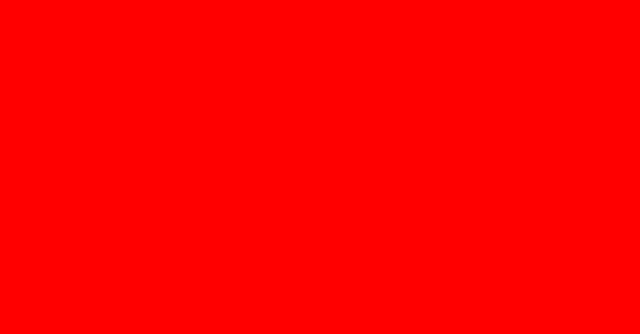
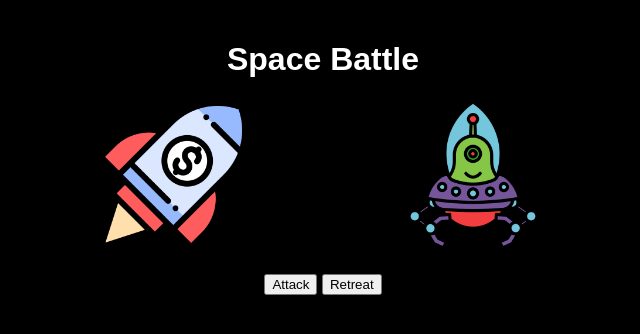
Before and after one commit to ramzikarkoub/Per-Scholas-Space-Ship-OOP-LAB, a plain HTML site: page index.html in a window 1280 px wide. Shown: the whole page, without its empty margins (317-957 px from the left). Drawn offline with Linux system fonts and the light colour scheme.

Commit message:
Wire Framed the app html/CSS

```diff
--- a/index.html
+++ b/index.html
@@ -13,13 +13,28 @@
     <link rel="stylesheet" href="style.css" />
   </head>
   <body>
-    <!--[if lt IE 7]>
-      <p class="browsehappy">
-        You are using an <strong>outdated</strong> browser. Please
-        <a href="#">upgrade your browser</a> to improve your experience.
-      </p>
-    <![endif]-->
-
+    <div id="game-container">
+      <h1>Space Battle</h1>
+      <div id="status"></div>
+      <div id="spaceships">
+        <div id="player-ship">
+          <img src="player-ship.png" alt="USS Assembly" />
+          <div class="health-bar">
+            <div class="health" id="player-health"></div>
+          </div>
+        </div>
+        <div id="alien-ship">
+          <img src="alien-ship.png" alt="Alien Ship" />
+          <div class="health-bar">
+            <div class="health" id="alien-health"></div>
+          </div>
+        </div>
+      </div>
+      <div id="controls">
+        <button id="attack-btn">Attack</button>
+        <button id="retreat-btn">Retreat</button>
+      </div>
+    </div>
     <script src="app.js" async defer></script>
   </body>
 </html>
--- a/style.css
+++ b/style.css
@@ -1,3 +1,29 @@
 body {
-  background-color: red;
+  background: black;
+  color: white;
+  font-family: Arial, sans-serif;
+  text-align: center;
+  margin: 0;
+  padding: 0;
 }
+
+#game-container {
+  max-width: 600px;
+  margin: 0 auto;
+  padding: 20px;
+}
+
+#spaceships {
+  display: flex;
+  justify-content: space-around;
+  margin: 20px 0;
+}
+
+#player-ship,
+#alien-ship {
+  text-align: center;
+}
+img {
+  width: 150px;
+  height: auto;
+}
```
Also changed, not shown: alien-ship.png (added), player-ship.png (added).
